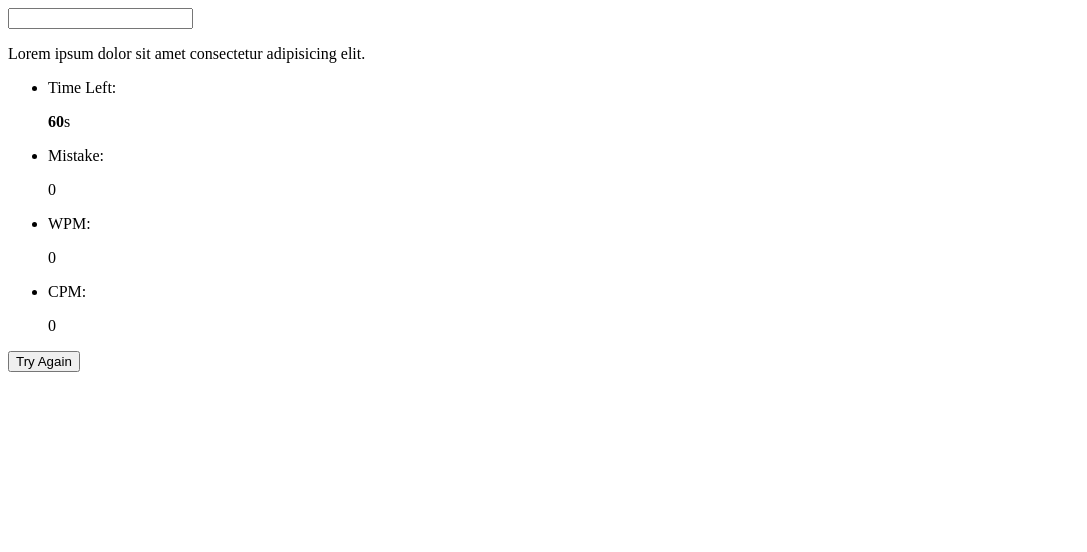
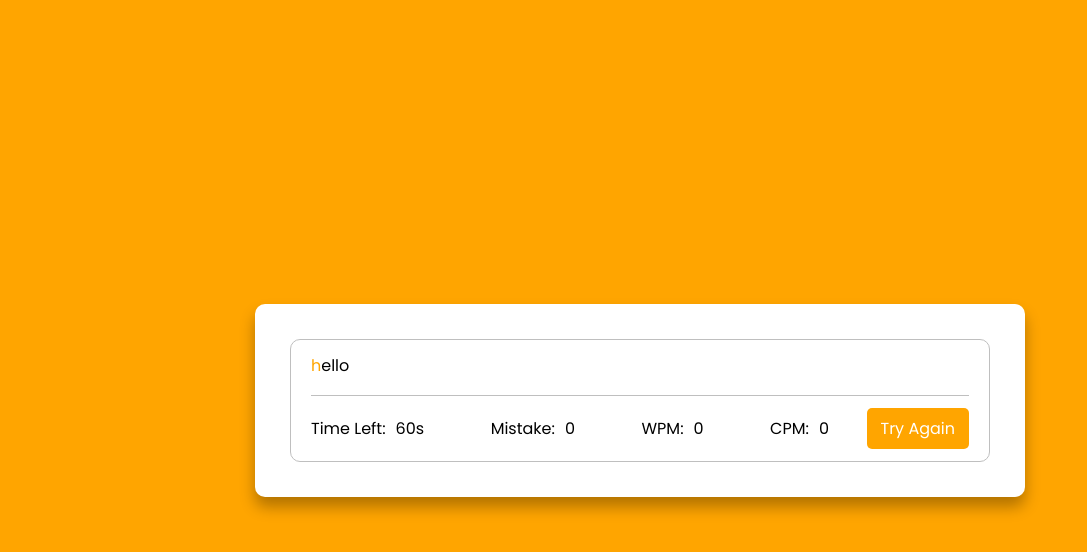
Before and after one commit to developermickey/JavaScript-Projects, a plain HTML site: page Typing Speed App/index.html in a window 1280 px wide. Both pictures are taken after a click on the button "Try Again". Shown: the whole page, without its empty margins (0-1087 px from the left). Drawn offline with Linux system fonts and the light colour scheme.

Commit message:
Typing Speed App Added

```diff
--- a/Typing Speed App/index.html
+++ b/Typing Speed App/index.html
@@ -9,10 +9,10 @@
 <body>
 
     <div class="wrapper">
-        <input type="text" class="input-field" />
+        <input type="text" class="input-field">
         <div class="content-box">
             <div class="typing-text">
-                <p>Lorem ipsum dolor sit amet consectetur adipisicing elit.</p>
+                <p></p>
             </div>
             <div class="content">
                 <ul class="result-details">
--- a/Typing Speed App/main.js
+++ b/Typing Speed App/main.js
@@ -0,0 +1,98 @@
+const typingText = document.querySelector(".typing-text p"); // ✅ fixed
+const input = document.querySelector(".input-field");
+const time = document.querySelector(".time span");
+const mistakes = document.querySelector(".mistake span");
+const wpm = document.querySelector(".wpm span");
+const cpm = document.querySelector(".cpm span");
+const btn = document.querySelector("button");
+
+
+// set value
+
+let timer;
+let maxTime = 60;
+let timeLeft = maxTime;
+let charIndex = 0;
+let mistake = 0;
+let isTyping = false;
+
+function loadParagraph() {
+    const para = ["Avoid dynamic about", "how are you?", "hello", "try again!!!"];
+    const randomIndex = Math.floor(Math.random() * para.length);
+    typingText.innerHTML = ''; // ✅ now typingText is not null
+    for (const char of para[randomIndex]) {
+        const span = document.createElement("span");
+        span.textContent = char;
+        typingText.appendChild(span);
+    }
+
+    typingText.querySelectorAll("span")[0].classList.add("active")
+    document.addEventListener("keydown", () => {
+        input.focus();
+        typingText.addEventListener("click", () => {
+            input.focus();
+        })
+    })
+}
+
+
+
+// handle user input
+
+function initTyping(){
+    const char = typingText.querySelectorAll("span");
+    const typedChar = input.value.charAt(charIndex);
+    if(charIndex < char.length && timeLeft > 0){
+        if(char[charIndex].innerText === typedChar){
+            if(!isTyping){
+                timer = setInterval(initTimer, 1000);
+                isTyping = true;
+            }
+
+            char[charIndex].classList.add("correct");
+            console.log("Correct");
+        }else {
+            char[charIndex].classList.add("incorrect");
+            mistake++;
+            console.log("Incorrect");
+        }
+        charIndex++;
+        mistakes.innerText = mistake;
+        cpm.innerText = charIndex - mistake;
+        char[charIndex].classList.add("active");
+
+    }else {
+       clearInterval(timer);
+       input.value = "";
+    }
+}
+
+function initTimer(){
+    if(timeLeft > 0){
+        timeLeft--;
+        time.innerText = timeLeft;
+        const wpmVal = Math.round(((charIndex - mistake)/5)/(maxTime - timeLeft)*60);
+        wpm.innerText = wpmVal;
+    }else{
+        clearInterval(timer);
+    }
+}
+
+input.addEventListener("input", initTyping);
+
+loadParagraph();
+
+btn.addEventListener("click", reset);
+
+function reset(){
+    loadParagraph();
+    clearInterval();
+    timeLeft = maxTime;
+    charIndex = 0;
+    mistake = 0;
+    isTyping = false;
+    cpm.innerText = 0;
+    wpm.innerText = 0;
+    mistakes.innerText = 0;
+    input.value = "";
+}
--- a/Typing Speed App/style.css
+++ b/Typing Speed App/style.css
@@ -0,0 +1,108 @@
+@import url('https://fonts.googleapis.com/css2?family=Poppins:ital,wght@0,100;0,200;0,300;0,400;0,500;0,600;0,700;0,800;0,900;1,100;1,200;1,300;1,400;1,500;1,600;1,700;1,800;1,900&display=swap');
+* {
+    margin: 0;
+    padding: 0;
+    box-sizing: border-box;
+    font-family: "Poppins", sans-serif;
+     font-weight: 400;
+}
+html, body {
+    width: 100%;
+    height: 100%;
+    padding: 0 10px;
+    display: flex;
+    align-items: center;
+    justify-content: center;
+    background-color: orange;
+}
+
+.wrapper {
+    width: 770px;
+    padding: 35px;
+    background: #fff;
+    border-radius: 10px;
+    box-shadow: 0 10px 15px rgba(0,0,0,0.3);
+    position: relative;
+}
+
+.wrapper .input-field{
+    padding: 13px 20px 0;
+    position: absolute;
+    opacity: 0;
+    z-index: 99;
+    width: 500px;
+}
+
+.wrapper .content-box {
+    padding: 13px 20px 0;;
+    border-radius: 10px;
+    border: 1px solid #bfbfbf;
+}
+
+
+.content-box .content {
+    margin-top: 17px;
+    display: flex;
+    padding: 12px 0;
+    flex-wrap: wrap;
+    align-items: center;
+    justify-content: space-between;
+    border-top: 1px solid #bfbfbf;
+}
+
+.content-box .result-details {
+    display: flex;
+    align-items: center;
+    justify-content: space-between;
+    width: calc(100% - 140px);
+    list-style-type: none;
+}
+.content-box .result-details li {
+    display: flex;
+    align-items: center;
+    gap: 10px;
+    height: 20px;
+    list-style: none;
+}
+
+.content button {
+    outline: none;
+    border: none;
+    color: #fff;
+    background: orange;
+    padding: 8px 14px;
+    font-size: 16px;
+    cursor: pointer;
+    border-radius: 5px;
+    transition: transform 0.3s ease;
+}
+
+
+.content button:active {
+    transform: scale(0.97);
+}
+
+.typing-text p span {
+    position: relative;
+}
+
+.typing-text p span.active {
+    color: orange;
+}
+
+.typing-text p span.correct {
+    color: green;
+}
+
+.typing-text p span.incorrect {
+    color: red;
+    outline: 1px solid #fff;
+    background-color: #ffc0cb;
+    border-radius: 4px;
+}
+
+::selection {
+    color: #fff;
+    background-color: orange;
+    border-radius: 4px;
+}
```
